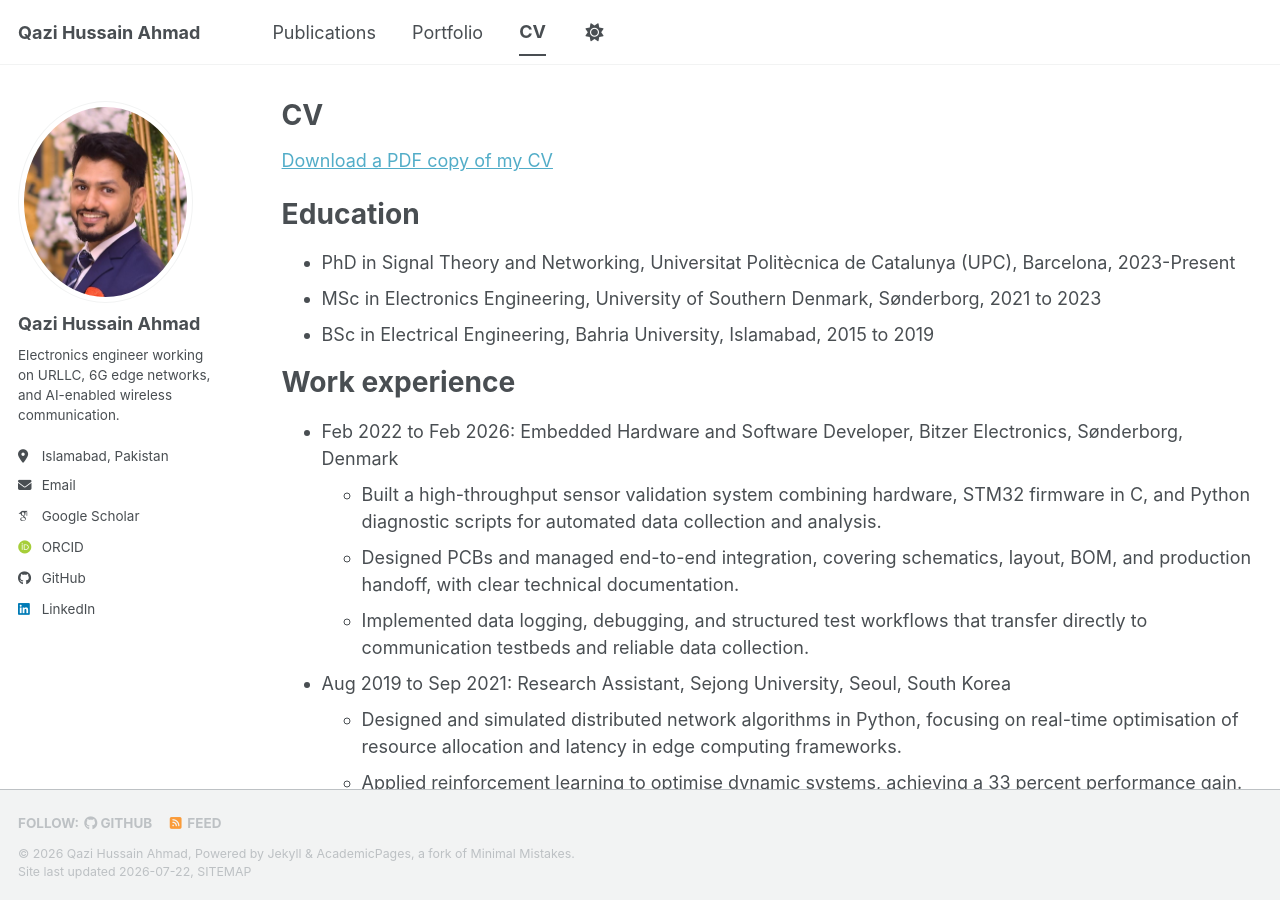
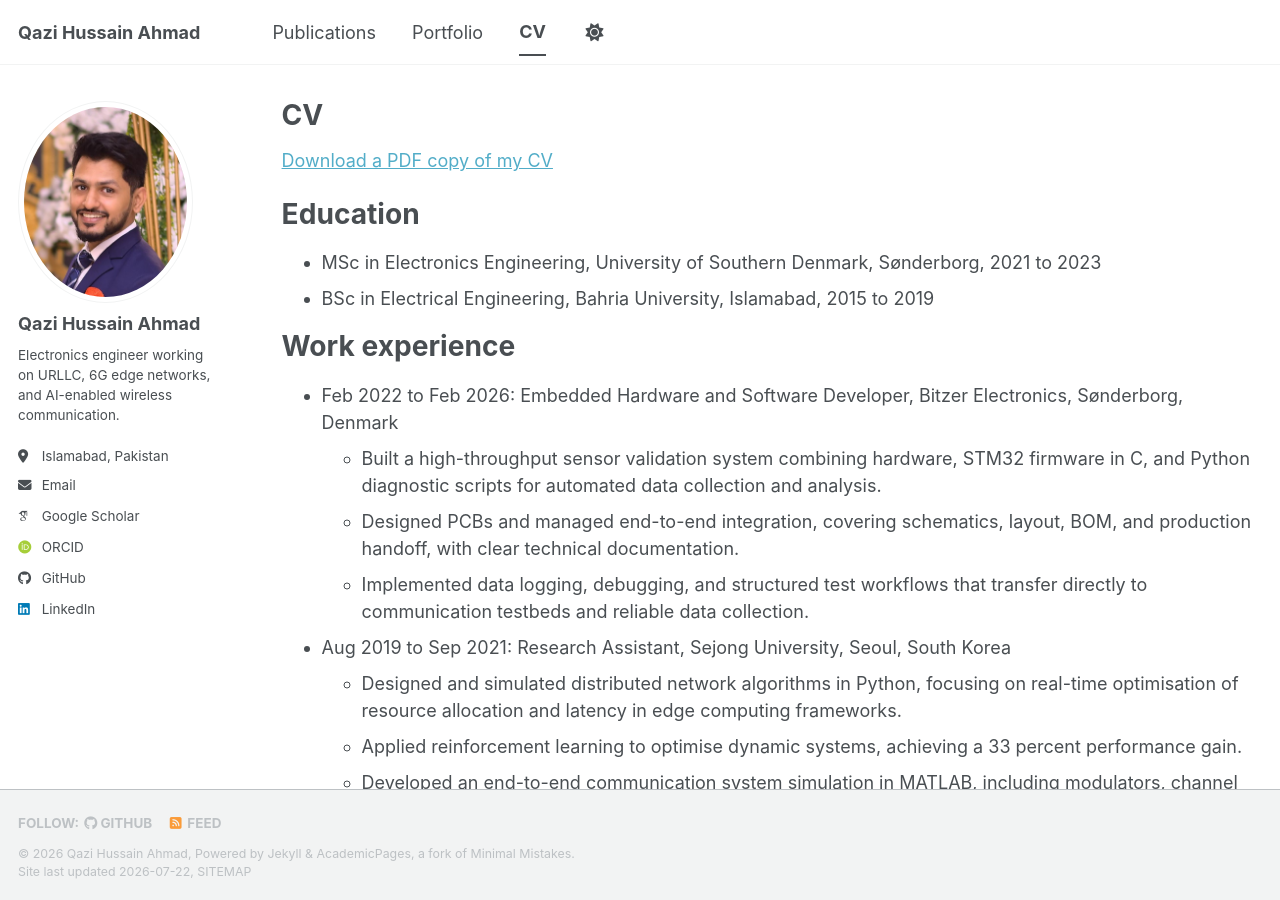
Before and after one commit to hussain1549/hussain1549.github.io, a Jekyll site: the page built from _pages/cv.md, in a window 1280 px wide and 900 px high. Built offline with Jekyll 4.4.1, drawn with Linux system fonts in a browser that asks for light colours; some web fonts are replaced; a script bundle is joined from its source files by our own code; library files that are not in the unit come from our copies.

```diff
--- a/_pages/cv.md
+++ b/_pages/cv.md
@@ -13,7 +13,6 @@ redirect_from:
 
 Education
 ======
-* PhD in Signal Theory and Networking, Universitat Politècnica de Catalunya (UPC), Barcelona, 2023-Present
 * MSc in Electronics Engineering, University of Southern Denmark, Sønderborg, 2021 to 2023
 * BSc in Electrical Engineering, Bahria University, Islamabad, 2015 to 2019
 
```
